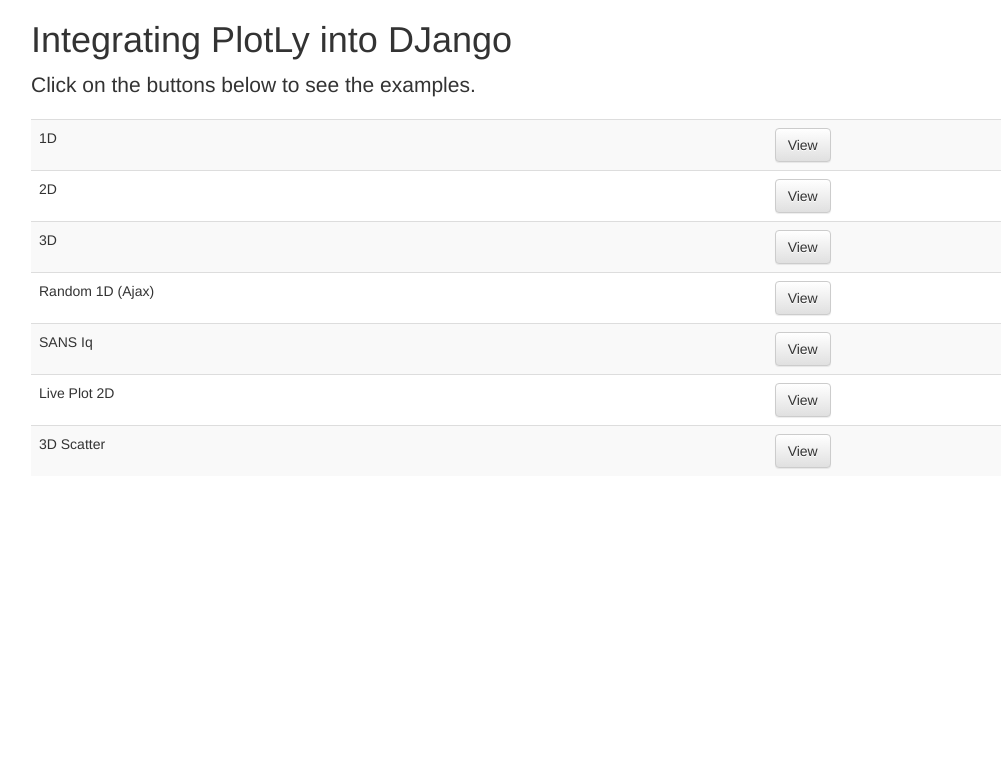
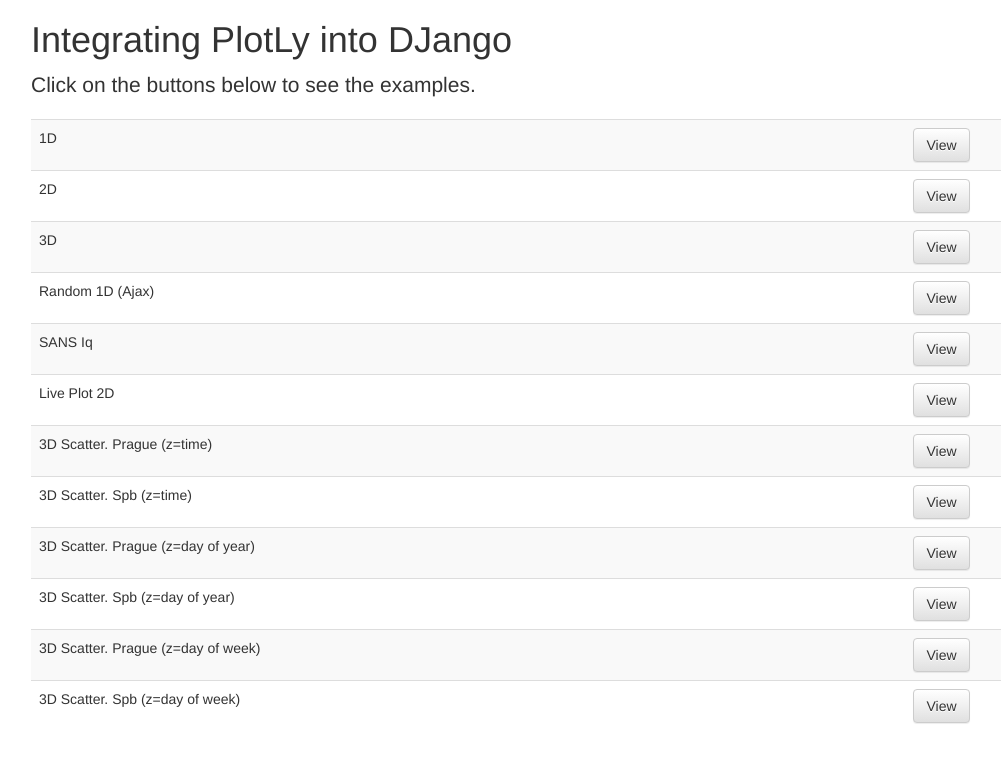
Before and after one commit to stacy-s/k_mxt_w, a Django app: page /app1/ in a window 1280 px wide. Shown: the top 763 px of the page, without its empty margins (39-1040 px from the left). Run offline with Django 3.2, Linux system fonts and the light colour scheme; some libraries are stand-ins or nearby versions.

Commit message:
The graphs that show the dependence of longitude, latitude and day of week (day of year) for Prague and Spb are  built

```diff
--- a/DjangoPlotLy/site1/app1/urls.py
+++ b/DjangoPlotLy/site1/app1/urls.py
@@ -15,7 +15,12 @@ urlpatterns = [
     url(r'^plotIq/$', views.PlotIqView.as_view(), name='plotIq'),
     url(r'^plot_live/$', views.PlotLiveView.as_view(), name='plot_live'),
     url(r'^plot_live_update/$', views.plot_live_update, name='plot_live_update'),
-    url(r'^plot3d_scatter/$', views.Plot3DScatterView.as_view(), name='plot3d_scatter'),
+    url(r'^prague/time/$', views.Plot3DScatterViewPragueTime.as_view(), name='plot3d_scatter_time_prague'),
+    url(r'^spb/time/$', views.Plot3DScatterViewSpbTime.as_view(), name='plot3d_scatter_time_spb'),
+    url(r'^prague/day_of_year/$', views.Plot3DScatterViewPragueDayOfYear.as_view(), name='plot3d_scatter_year_day_prague'),
+    url(r'^spb/day_of_year/$', views.Plot3DScatterViewSpbDayOfYear.as_view(), name='plot3d_scatter_year_day_spb'),
+    url(r'^prague/day_of_week/$', views.Plot3DScatterViewPragueDayOfWeek.as_view(), name='plot3d_scatter_week_day_prague'),
+    url(r'^spb/day_of_week/$', views.Plot3DScatterViewSpbDayOfWeek.as_view(), name='plot3d_scatter_week_day_spb'),
 
 
 ]
--- a/DjangoPlotLy/site1/app1/views.py
+++ b/DjangoPlotLy/site1/app1/views.py
@@ -95,11 +95,72 @@ def plot_live_update(request):
     else:
         return HttpResponseBadRequest()
 
-class Plot3DScatterView(TemplateView):
+
+class Plot3DScatterViewPragueTime(TemplateView):
     template_name = "plot.html"
 
     def get_context_data(self, **kwargs):
         # Call the base implementation first to get a context
-        context = super(Plot3DScatterView, self).get_context_data(**kwargs)
-        context['plot'] = plots.plot3D_scatter_time_per_minute
+        context = super(Plot3DScatterViewPragueTime, self).get_context_data(**kwargs)
+        context['plot'] = plots.plot3D_scatter_prague_time
         return context
+
+
+class Plot3DScatterViewSpbTime(TemplateView):
+    template_name = "plot.html"
+
+    def get_context_data(self, **kwargs):
+        # Call the base implementation first to get a context
+        context = super(Plot3DScatterViewSpbTime, self).get_context_data(**kwargs)
+        context['plot'] = plots.plot3D_scatter_spb_time
+        return context
+
+
+class Plot3DScatterViewSpbTime(TemplateView):
+    template_name = "plot.html"
+
+    def get_context_data(self, **kwargs):
+        # Call the base implementation first to get a context
+        context = super(Plot3DScatterViewSpbTime, self).get_context_data(**kwargs)
+        context['plot'] = plots.plot3D_scatter_spb_time
+        return context
+
+
+class Plot3DScatterViewSpbDayOfYear(TemplateView):
+    template_name = "plot.html"
+
+    def get_context_data(self, **kwargs):
+        # Call the base implementation first to get a context
+        context = super(Plot3DScatterViewSpbDayOfYear, self).get_context_data(**kwargs)
+        context['plot'] = plots.plot3D_scatter_spb_day_of_year()
+        return context
+
+
+class Plot3DScatterViewPragueDayOfYear(TemplateView):
+    template_name = "plot.html"
+
+    def get_context_data(self, **kwargs):
+        # Call the base implementation first to get a context
+        context = super(Plot3DScatterViewPragueDayOfYear, self).get_context_data(**kwargs)
+        context['plot'] = plots.plot3D_scatter_prague_day_of_year()
+        return context
+
+
+class Plot3DScatterViewSpbDayOfWeek(TemplateView):
+    template_name = "plot.html"
+
+    def get_context_data(self, **kwargs):
+        # Call the base implementation first to get a context
+        context = super(Plot3DScatterViewSpbDayOfWeek, self).get_context_data(**kwargs)
+        context['plot'] = plots.plot3D_scatter_spb_day_of_week()
+        return context
+
+
+class Plot3DScatterViewPragueDayOfWeek(TemplateView):
+    template_name = "plot.html"
+
+    def get_context_data(self, **kwargs):
+        # Call the base implementation first to get a context
+        context = super(Plot3DScatterViewPragueDayOfWeek, self).get_context_data(**kwargs)
+        context['plot'] = plots.plot3D_scatter_prague_day_of_week()
+        return context
--- a/DjangoPlotLy/site1/templates/index.html
+++ b/DjangoPlotLy/site1/templates/index.html
@@ -34,8 +34,28 @@
       <td><a class="btn btn-default" href="{% url 'app1:plot_live' %}" role="button">View</a></td>
     </tr>
     <tr>
-      <td>3D Scatter</td>
-      <td><a class="btn btn-default" href="{% url 'app1:plot3d_scatter' %}" role="button">View</a></td>
+      <td>3D Scatter. Prague (z=time) </td>
+      <td><a class="btn btn-default" href="{% url 'app1:plot3d_scatter_time_prague' %}" role="button">View</a></td>
+    </tr>
+    <tr>
+      <td>3D Scatter. Spb (z=time) </td>
+      <td><a class="btn btn-default" href="{% url 'app1:plot3d_scatter_time_spb' %}" role="button">View</a></td>
+    </tr>
+    <tr>
+      <td>3D Scatter. Prague (z=day of year) </td>
+      <td><a class="btn btn-default" href="{% url 'app1:plot3d_scatter_year_day_prague' %}" role="button">View</a></td>
+    </tr>
+    <tr>
+      <td>3D Scatter. Spb (z=day of year) </td>
+      <td><a class="btn btn-default" href="{% url 'app1:plot3d_scatter_year_day_spb' %}" role="button">View</a></td>
+    </tr>
+    <tr>
+      <td>3D Scatter. Prague (z=day of week) </td>
+      <td><a class="btn btn-default" href="{% url 'app1:plot3d_scatter_week_day_prague' %}" role="button">View</a></td>
+    </tr>
+    <tr>
+      <td>3D Scatter. Spb (z=day of week) </td>
+      <td><a class="btn btn-default" href="{% url 'app1:plot3d_scatter_week_day_spb' %}" role="button">View</a></td>
     </tr>
   </table>
 </div>
```
Also changed, not shown: DjangoPlotLy/site1/app1/plots.py (+30 -4 lines).
